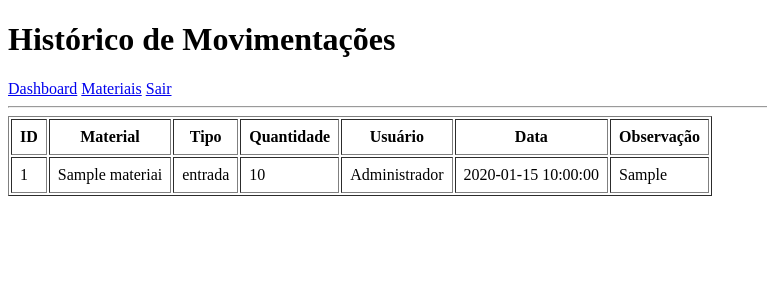
After one commit to wxpdr/stockflow, a Flask app: page /movimentacoes in a window 1280 px wide. The commit adds this page. Shown: the top 300 px of the page, without its empty margins (0-767 px from the left). Run offline with Flask 3, Linux system fonts and the light colour scheme; a user stored in the database is signed in; data comes from the database, SQL or seed files in the repository; tables that the repository leaves empty hold one stand-in row (values such as "Sample post").

Commit message:
implementa historico de movimentacoes

```diff
--- a/app.py
+++ b/app.py
@@ -2,12 +2,14 @@ from flask import Flask, render_template, session, redirect, url_for
 from database.db import conectar
 from routes.auth_routes import auth
 from routes.material_routes import materiais
+from routes.movimentacao_routes import movimentacoes
 
 app = Flask(__name__)
 app.secret_key = "stockflow_chave_temporaria_dev"
 
 app.register_blueprint(auth)
 app.register_blueprint(materiais)
+app.register_blueprint(movimentacoes)
 
 @app.route("/")
 def dashboard():
--- a/routes/movimentacao_routes.py
+++ b/routes/movimentacao_routes.py
@@ -0,0 +1,36 @@
+from flask import Blueprint, render_template, redirect, url_for, session
+
+from database.db import conectar
+
+movimentacoes = Blueprint("movimentacoes", __name__)
+
+
+@movimentacoes.route("/movimentacoes")
+def listar_movimentacoes():
+    if "id_usuario" not in session:
+        return redirect(url_for("auth.login"))
+
+    conexao = conectar()
+    cursor = conexao.cursor(dictionary=True)
+
+    cursor.execute("""
+        SELECT
+            mov.id_movimentacao,
+            mat.nome AS material,
+            usu.nome AS usuario,
+            mov.tipo,
+            mov.quantidade,
+            mov.observacao,
+            mov.data_movimentacao
+        FROM movimentacoes mov
+        INNER JOIN materiais mat ON mov.id_material = mat.id_material
+        INNER JOIN usuarios usu ON mov.id_usuario = usu.id_usuario
+        ORDER BY mov.data_movimentacao DESC
+    """)
+
+    historico = cursor.fetchall()
+
+    cursor.close()
+    conexao.close()
+
+    return render_template("movimentacoes.html", historico=historico)
--- a/templates/dashboard.html
+++ b/templates/dashboard.html
@@ -9,8 +9,10 @@
 
     <p>Bem-vindo, {{ session.nome }}</p>
 
+    <a href="/materiais">Materiais</a>
+
+    <a href="/movimentacoes">Histórico de Movimentações</a>
+
     <a href="/logout">Sair</a>
-
-    <a href="/materiais">Materiais</a>
 </body>
 </html>
--- /dev/null
+++ b/templates/movimentacoes.html
@@ -0,0 +1,47 @@
+<!DOCTYPE html>
+<html lang="pt-BR">
+<head>
+    <meta charset="UTF-8">
+    <title>Histórico de Movimentações - StockFlow</title>
+</head>
+<body>
+    <h1>Histórico de Movimentações</h1>
+
+    <a href="/">Dashboard</a>
+    <a href="/materiais">Materiais</a>
+    <a href="/logout">Sair</a>
+
+    <hr>
+
+    <table border="1" cellpadding="8">
+        <thead>
+            <tr>
+                <th>ID</th>
+                <th>Material</th>
+                <th>Tipo</th>
+                <th>Quantidade</th>
+                <th>Usuário</th>
+                <th>Data</th>
+                <th>Observação</th>
+            </tr>
+        </thead>
+        <tbody>
+            {% for item in historico %}
+                <tr>
+                    <td>{{ item.id_movimentacao }}</td>
+                    <td>{{ item.material }}</td>
+                    <td>{{ item.tipo }}</td>
+                    <td>{{ item.quantidade }}</td>
+                    <td>{{ item.usuario }}</td>
+                    <td>{{ item.data_movimentacao }}</td>
+                    <td>{{ item.observacao or '-' }}</td>
+                </tr>
+            {% else %}
+                <tr>
+                    <td colspan="7">Nenhuma movimentação registrada.</td>
+                </tr>
+            {% endfor %}
+        </tbody>
+    </table>
+</body>
+</html>
```
